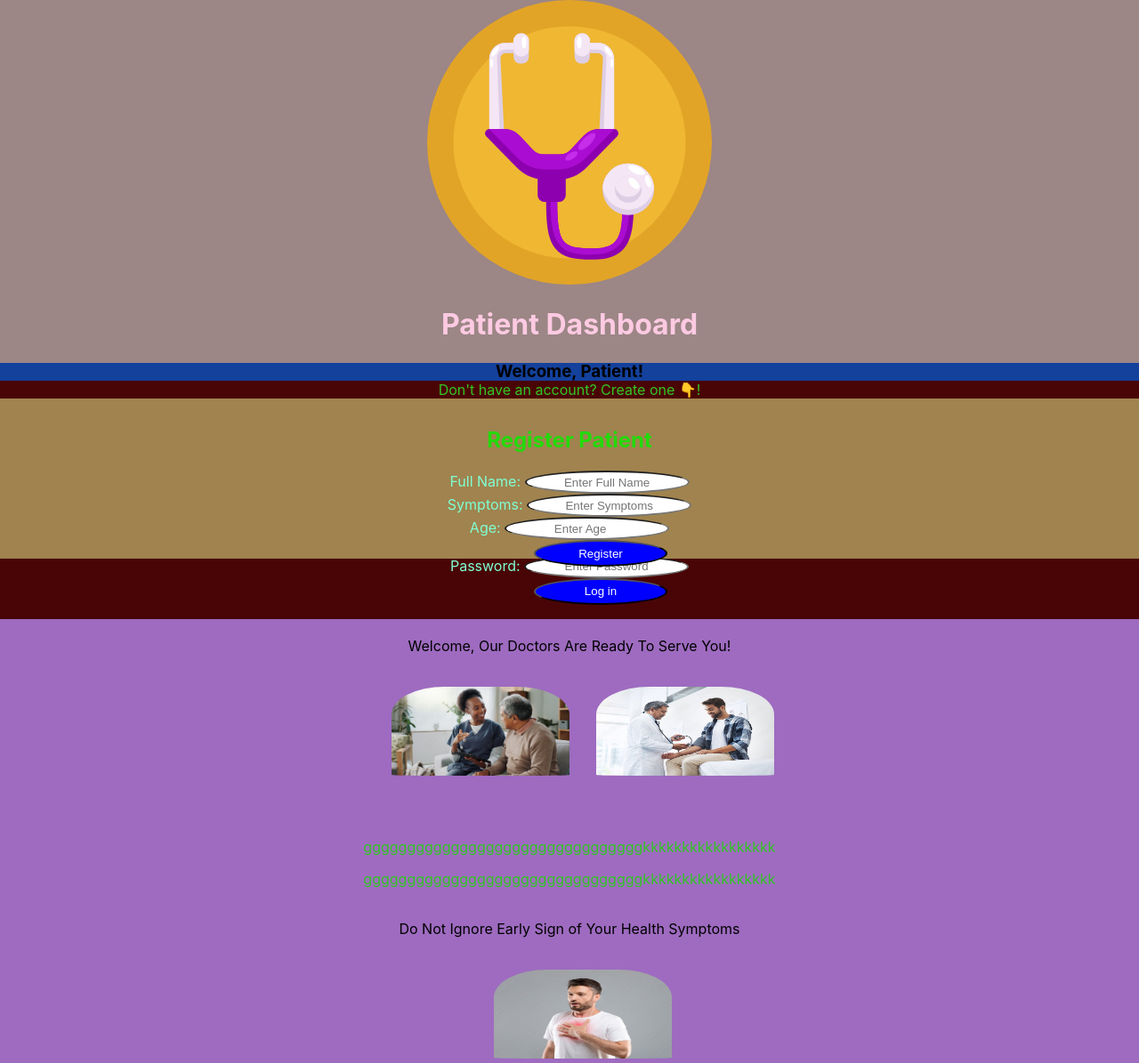
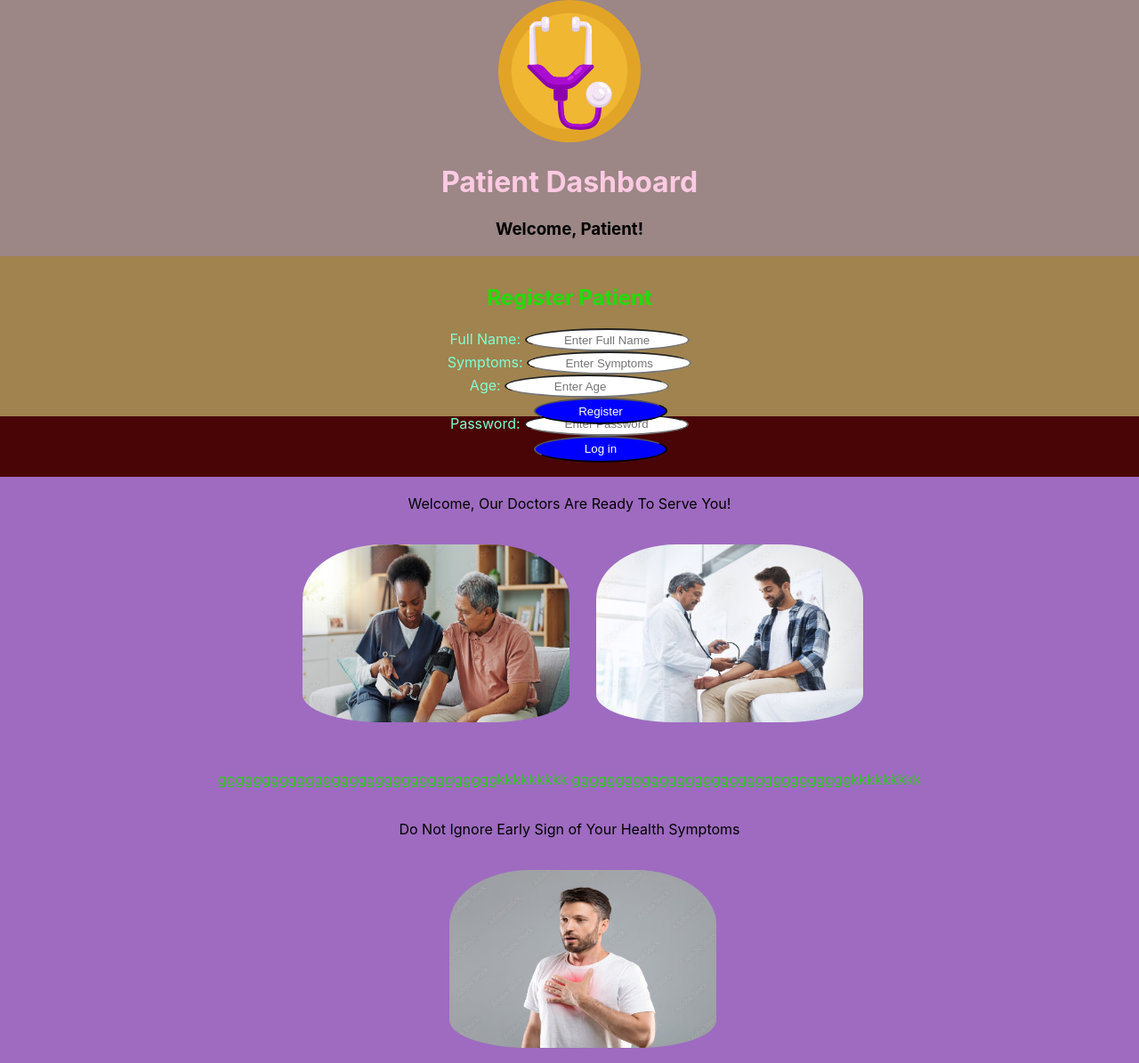
Before and after one commit to Samopz-Org/SamedQueue_frontend, a React (Create React App) app: page /patient-dashboard in a window 1280 px wide. Shown: the top 1195 px of the page at 89% size. Built offline with nearby package versions, Linux system fonts and the light colour scheme.

Commit message:
Update dependencies and enhance App component layout; adjust image sizes and improve styling

```diff
--- a/package.json
+++ b/package.json
@@ -3,6 +3,7 @@
   "version": "0.1.0",
   "private": true,
   "dependencies": {
+    "@babel/plugin-proposal-private-property-in-object": "^7.21.11",
     "@testing-library/jest-dom": "^5.17.0",
     "@testing-library/react": "^13.4.0",
     "@testing-library/user-event": "^13.5.0",
--- a/src/App.css
+++ b/src/App.css
@@ -7,7 +7,7 @@
 }
 
 .App-logo {
-  height: 40vmin;
+  height: 20vmin;
   pointer-events: none;
 }
 
@@ -130,8 +130,8 @@ text-align: center;
 }
 
 .img {
-  width: 200px;
-  height: 100px;
+  width: 300px;
+  height: 200px;
   border-radius: 30%;
   margin-left: 30px;
   padding-top: 20px;
--- a/src/App.js
+++ b/src/App.js
@@ -9,7 +9,7 @@ import AdminDashboard from "./components/adminDashboard";
 import PatientDashboard from "./components/patientDashboard";
 import logo from "./logo.svg";
 import "./App.css";
-import media from "./components/media/patDoc2.jpeg";
+import media from "./components/media/patDocImage.jpeg";
 import media2 from "./components/media/docImage2.jpeg";
 import media3 from "./components/media/patImage.jpeg";
 import patImage from "./components/media/patImage2.jpeg";
@@ -18,7 +18,7 @@ function App() {
   return (
     <Router>
       <div className="App">
-         <Routes>
+        <Routes>
           {/* <Route path="/admin-dashboard" element={<Navigate to="/admin-dashboard" />} /> */}
           {/* <Route path="/home" element={<Navigate to="/Homepage" />} /> */}
           {/* <Route path="/about" element={<Register />} /> */}
@@ -64,8 +64,10 @@ function App() {
 
                   <img className="img" src={media} alt="doctor" />
                   <img className="img" src={media2} alt="doctor" />
-                  <p>ggggggggggggggggggggggggggggggggkkkkkkkkkkkkkkkkk </p>
-                  <p>ggggggggggggggggggggggggggggggggkkkkkkkkkkkkkkkkk </p>
+                  <div className="blog-post">
+                      ggggggggggggggggggggggggggggggggkkkkkkkkk
+                      ggggggggggggggggggggggggggggggggkkkkkkkkk
+                  </div>
                   <p className="img-text">
                     Do Not Ignore Early Sign of Your Health Symptoms{" "}
                   </p>
@@ -90,7 +92,6 @@ function App() {
             Power By Samopz
           </a>
         </header>
-
       </div>
     </Router>
   );
```
Also changed, not shown: 1 other file (tests, documents, lock files or other folders).
